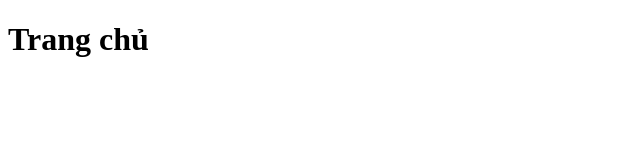
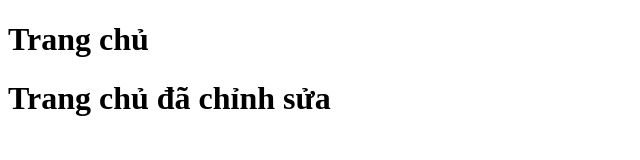
Before and after one commit to DungPHPandREACT/final-project, a plain HTML site: page index.html in a window 1280 px wide. Shown: the whole page, without its empty margins (0-640 px from the left). Drawn offline with Linux system fonts and the light colour scheme.

Commit message:
edit homepage

```diff
--- a/index.html
+++ b/index.html
@@ -7,5 +7,6 @@
 </head>
 <body>
     <h1>Trang chủ</h1>
+    <h1>Trang chủ đã chỉnh sửa</h1>
 </body>
 </html>
```
